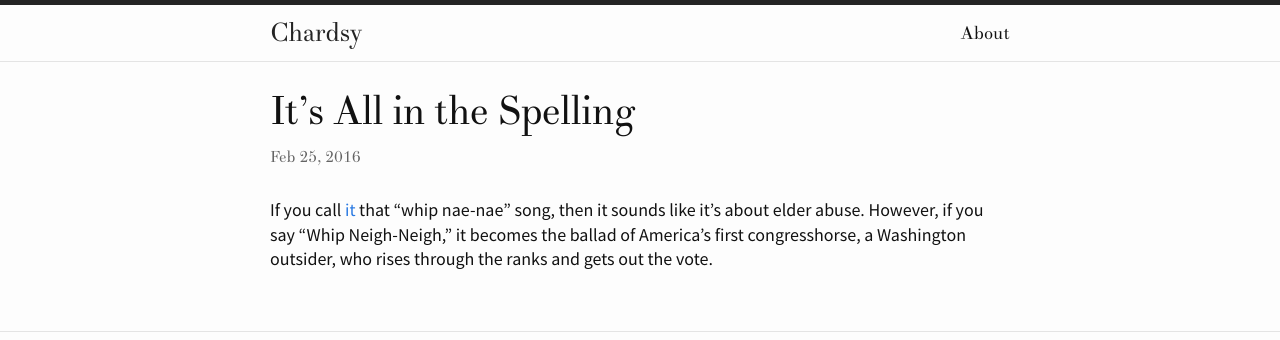
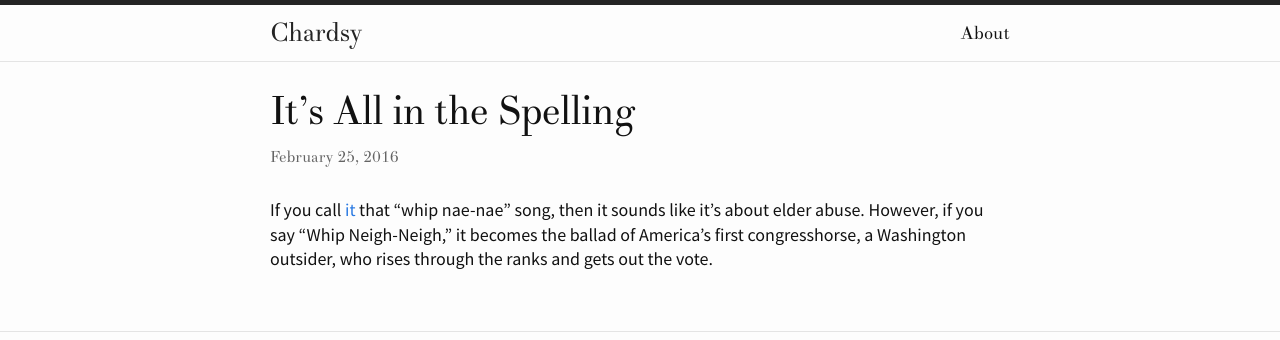
Before and after one commit to mattrichards/mattrichards.github.io, a Jekyll site: the page built from _posts/2016-02-25-its-all-in-the-spelling.md, in a window 1280 px wide. Shown: the top 340 px of the page. Built offline with Jekyll 4.4.1, drawn with Linux system fonts in a browser that asks for light colours.

Commit message:
Use the full month name for posts' dates.
Both on the home page and the posts' pages. It feels less
technical to not abbreviate the name.

```diff
--- a/_layouts/post.html
+++ b/_layouts/post.html
@@ -5,7 +5,7 @@ layout: default
 
   <header class="post-header">
     <h1 class="post-title" itemprop="name headline">{{ page.title }}</h1>
-    <p class="post-meta"><time datetime="{{ page.date | date_to_xmlschema }}" itemprop="datePublished">{{ page.date | date: "%b %-d, %Y" }}</time>{% if page.author %} • <span itemprop="author" itemscope itemtype="http://schema.org/Person"><span itemprop="name">{{ page.author }}</span></span>{% endif %}</p>
+    <p class="post-meta"><time datetime="{{ page.date | date_to_xmlschema }}" itemprop="datePublished">{{ page.date | date: "%B %-d, %Y" }}</time>{% if page.author %} • <span itemprop="author" itemscope itemtype="http://schema.org/Person"><span itemprop="name">{{ page.author }}</span></span>{% endif %}</p>
   </header>
 
   <div class="post-content" itemprop="articleBody">
--- a/index.html
+++ b/index.html
@@ -7,7 +7,7 @@ layout: default
   <ul class="post-list">
     {% for post in site.posts %}
       <li>
-        <span class="post-meta">{{ post.date | date: "%b %-d, %Y" }}</span>
+        <span class="post-meta">{{ post.date | date: "%B %-d, %Y" }}</span>
 
         <h2>
           <a class="post-link" href="{{ post.url | prepend: site.baseurl }}">{{ post.title }}</a>
```
